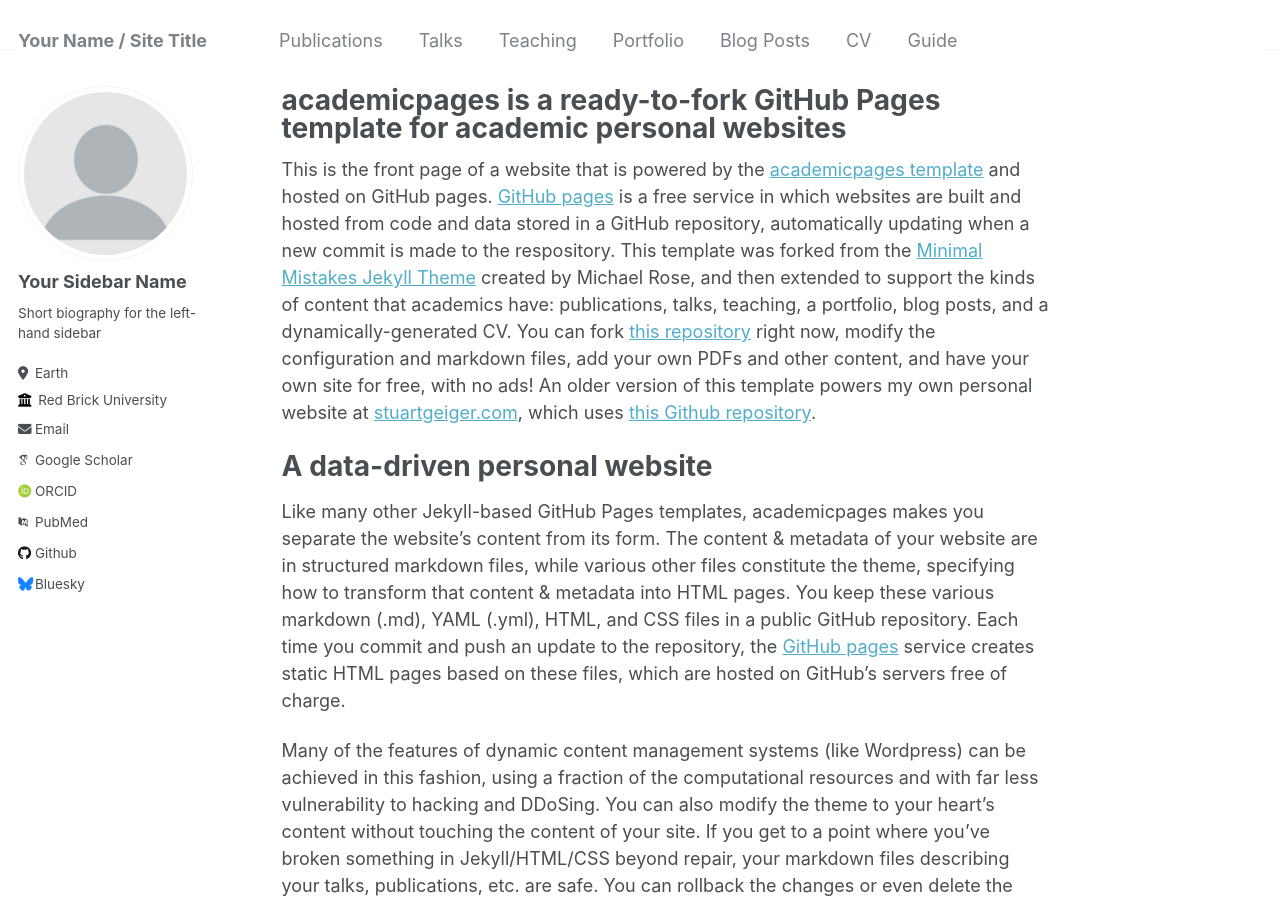
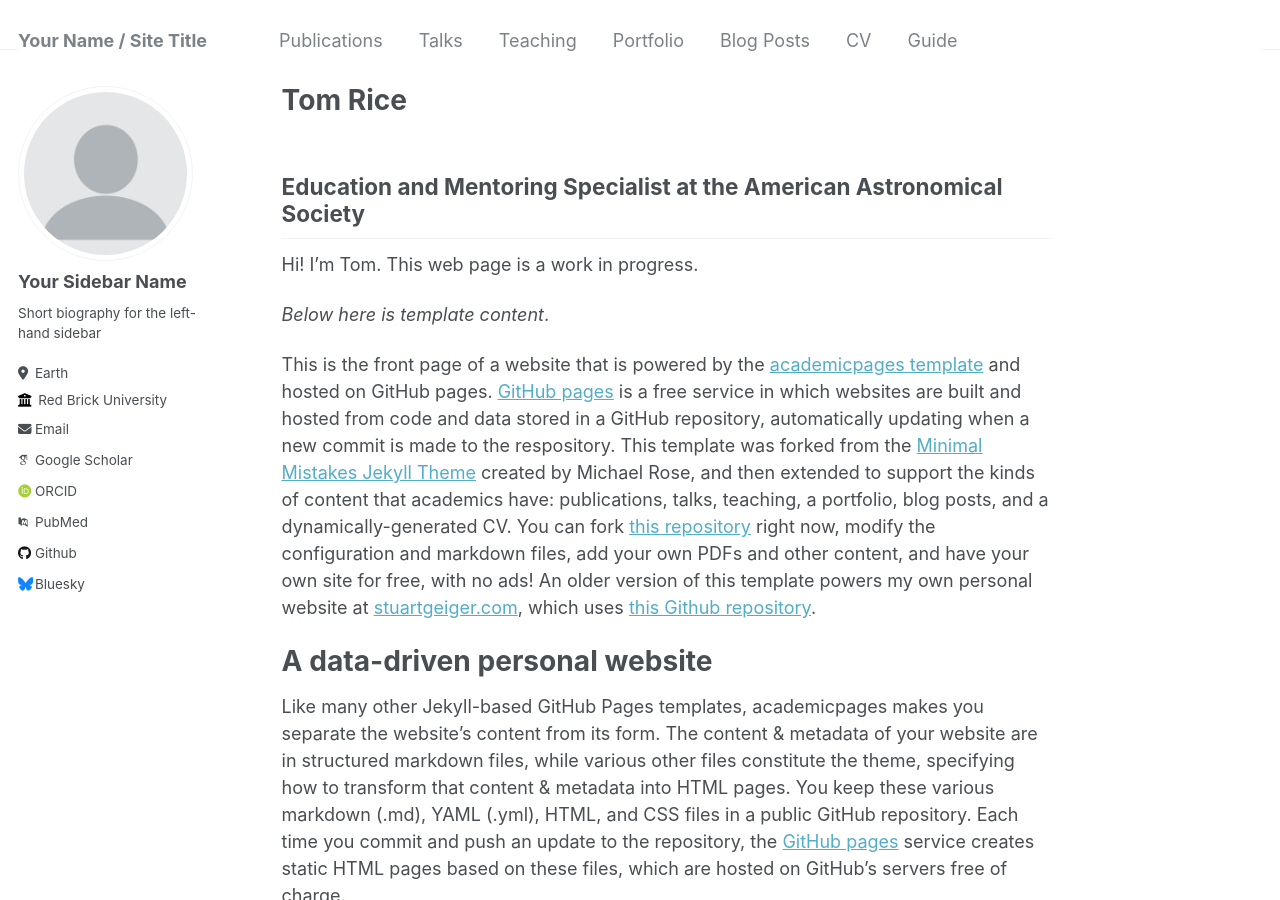
Before and after one commit to tomr-stargazer/tomr-stargazer.github.io, a Jekyll site: the page built from _pages/about.md, in a window 1280 px wide and 900 px high. Built offline with Jekyll 4.4.1, drawn with Linux system fonts in a browser that asks for light colours; some web fonts are replaced.

Commit message:
Update about.md
The very basic-most update.

```diff
--- a/_pages/about.md
+++ b/_pages/about.md
@@ -1,11 +1,34 @@
 ---
 permalink: /
-title: "academicpages is a ready-to-fork GitHub Pages template for academic personal websites"
+title: "Tom Rice"
+excerpt: "About me"
 author_profile: true
 redirect_from:
   - /about/
   - /about.html
 ---
+
+Education and Mentoring Specialist at the American Astronomical Society
+---
+
+Hi! I'm Tom. This web page is a work in progress.
+
+<!-- Before joining AAS, I taught at Columbia University for three years. -->
+
+<!--
+Some of my research highlights include:
+
+<ul>
+  <li>Identified several chemical signatures of a giant protoplanet in the HD 169142 disk, including the 1st detection of SiS in a planet-forming disk (see ALMA press release <a href="https://www.almaobservatory.org/en/press-releases/a-surprise-chemical-find-by-alma-may-help-detect-and-confirm-protoplanets/" style="text-decoration: none">here</a>) </li>
+  <li>Mapped the vertical gas structure of CO isotopologues in a large sample of disks and showed that <sup>12</sup>CO heights vary substantially among disks (z/r = 0.1 to nearly ~0.5) </li>
+  <li>Served as a core team member of the <a href="http://alma-maps.info/" style="text-decoration: none">MAPS ALMA Large Program</a> and led two papers on the radial (MAPS III) and vertical (MAPS IV) chemical structure of protoplanetary disks</li>
+  <li>Mapped complex organic molecules in the massive star-forming region G10.6-0.4 at subarcsecond resolution</li>
+  <li>Created a 3D kinematic reconstruction of the oxygen-rich supernova remnant N132D (see it <a href="http://www.physics.purdue.edu/kaboom/n132d-anim.mp4" style="text-decoration: none">here</a>, or in a VR environment <a href="https://aas237-aas.ipostersessions.com/Default.aspx?s=AE-C0-00-48-D1-0F-E4-BE-FD-08-90-89-FD-CB-AC-DC" style="text-decoration: none">here</a>)</li>
+</ul>
+
+-->
+
+*Below here is template content*.
 
 This is the front page of a website that is powered by the [academicpages template](https://github.com/academicpages/academicpages.github.io) and hosted on GitHub pages. [GitHub pages](https://pages.github.com) is a free service in which websites are built and hosted from code and data stored in a GitHub repository, automatically updating when a new commit is made to the respository. This template was forked from the [Minimal Mistakes Jekyll Theme](https://mmistakes.github.io/minimal-mistakes/) created by Michael Rose, and then extended to support the kinds of content that academics have: publications, talks, teaching, a portfolio, blog posts, and a dynamically-generated CV. You can fork [this repository](https://github.com/academicpages/academicpages.github.io) right now, modify the configuration and markdown files, add your own PDFs and other content, and have your own site for free, with no ads! An older version of this template powers my own personal website at [stuartgeiger.com](http://stuartgeiger.com), which uses [this Github repository](https://github.com/staeiou/staeiou.github.io).
 
```
